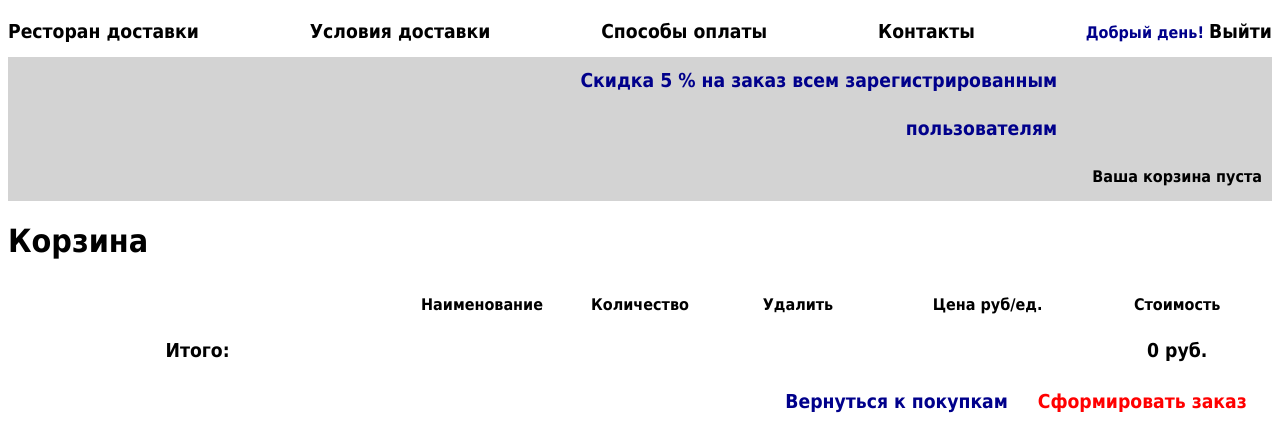
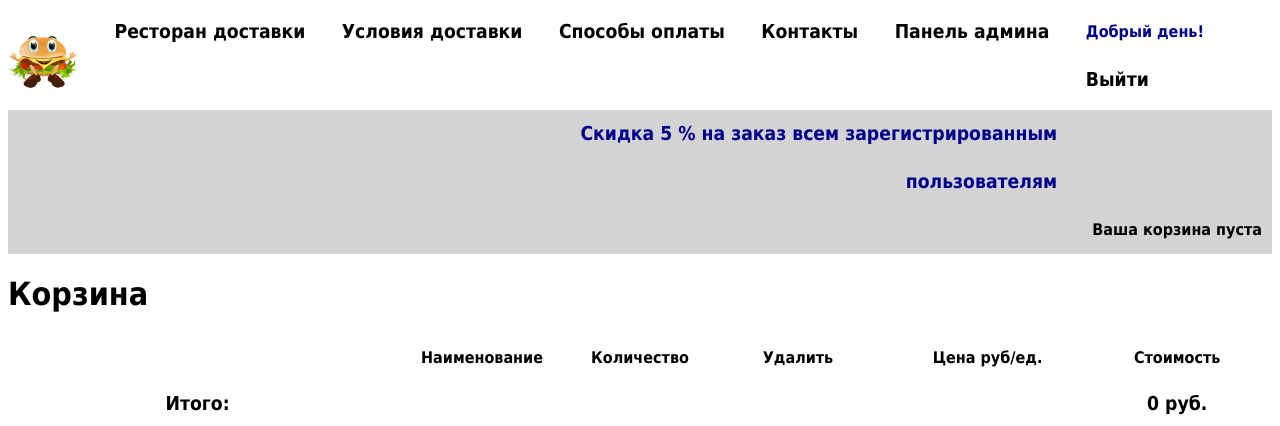
Before and after one commit to KateKrechet/djangoProjectStore2, a Django app: page /cart/ in a window 1280 px wide. Shown: the top 426 px of the page. Run offline with Django 4.2, Linux system fonts and the light colour scheme; a user stored in the database is signed in.

Commit message:
ready_project

```diff
--- a/store/admin.py
+++ b/store/admin.py
@@ -36,6 +36,6 @@ class OrderItemInline(admin.TabularInline):
 class OrderAdmin(admin.ModelAdmin):
     list_display = ['id','name', 'email',
                     'address', 'delivery', 'phone', 'paid',
-                    'created', 'updated']
-    list_filter = ['paid', 'created', 'updated']
+                    'created', 'updated','done']
+    list_filter = ['paid', 'created', 'updated','done']
     inlines = [OrderItemInline]
--- a/store/static/css/base.css
+++ b/store/static/css/base.css
@@ -1,3 +1,4 @@
+
 body {
     font-family: Tahoma, serif;
 }
@@ -9,12 +10,17 @@ body {
     justify-content: space-between;
     line-height: 3em;
 }
+.logo{
+    width: 70px;
+    height: 70x;
+}
 
 .menu a {
     text-decoration: none;
     color: black;
     font-size: 1.2em;
     font-weight: bolder;
+    margin-right: 2%;
 }
 
 .menu span {
--- a/store/static/css/product_list.css
+++ b/store/static/css/product_list.css
@@ -36,6 +36,7 @@
 .item {
     flex-basis: 40%;
     flex-direction: column;
+    padding-bottom: 3%;
 }
 
 .item img {
--- a/templates/index.html
+++ b/templates/index.html
@@ -3,9 +3,9 @@
 <html>
 <head>
     <meta charset="utf-8"/>
-{#    <meta name="viewport" content="width=device-width, initial-scale=1">#}
-{#    <link href="https://cdn.jsdelivr.net/npm/bootstrap@5.2.3/dist/css/bootstrap.min.css" rel="stylesheet">#}
-{#    <script src="https://cdn.jsdelivr.net/npm/bootstrap@5.2.3/dist/js/bootstrap.bundle.min.js"></script>#}
+    {#    <meta name="viewport" content="width=device-width, initial-scale=1">#}
+    {#    <link href="https://cdn.jsdelivr.net/npm/bootstrap@5.2.3/dist/css/bootstrap.min.css" rel="stylesheet">#}
+    {#    <script src="https://cdn.jsdelivr.net/npm/bootstrap@5.2.3/dist/js/bootstrap.bundle.min.js"></script>#}
     <title>{% block title %}Ресторан доставки{% endblock %}</title>
     <link href="{% static "css/base.css" %}" rel="stylesheet">
     <link href="{% static "css/product_list.css" %}" rel="stylesheet">
@@ -19,12 +19,15 @@
     <script type="text/javascript" src="{% static 'js/order.js' %}" defer></script>
 </head>
 <body>
-
 <div class="menu">
+    <a href="/"><img class="logo" src={% static "img/logo2.png" %}></a>
     <a href="/">Ресторан доставки</a>
     <a href="{% url "delivery_terms" %}">Условия доставки</a>
     <a href="{% url "type_pay" %}">Способы оплаты</a>
     <a href="{% url "contacts" %}">Контакты</a>
+    {% if user.username == 'admin' %}
+        <a href="/admin/">Панель админа</a>
+    {% endif %}
     {% if not user.username %}
         <a href="{% url 'login' %}">Мой профиль</a>
     {% else %}
@@ -45,9 +48,8 @@
             <span>Ваша корзина пуста</span>
         {% endif %}
     {% endwith %}
+</div>
 
-
-</div>
 <div class="content">
     {% block content %}
     {% endblock %}
```
Also changed, not shown: store/models.py (+8 -4 lines), db.sqlite3, store/migrations/0017_order_done.py (added), store/migrations/0018_alter_order_done_alter_order_paid.py (added), store/static/img/logo2.png (added).
